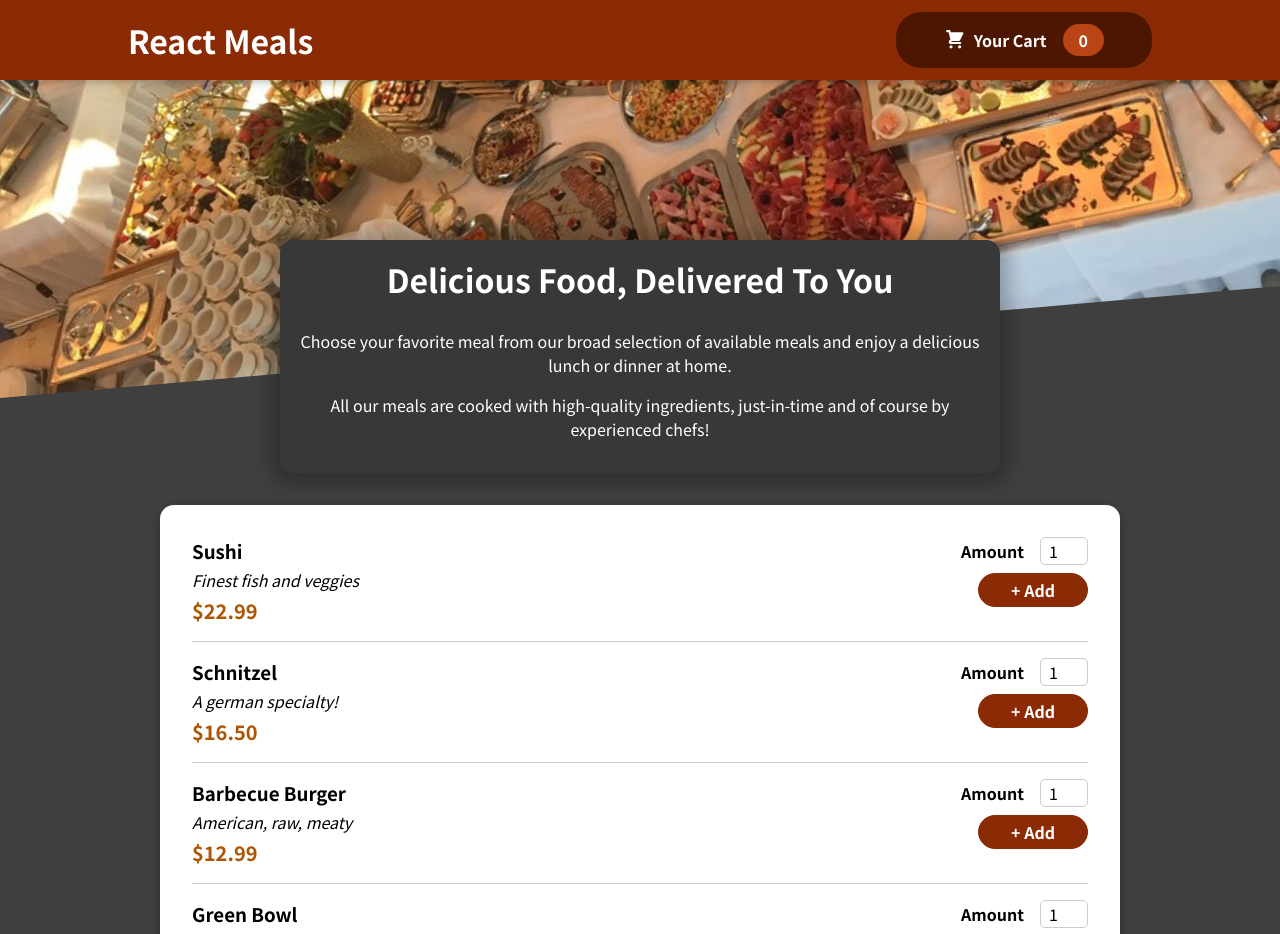
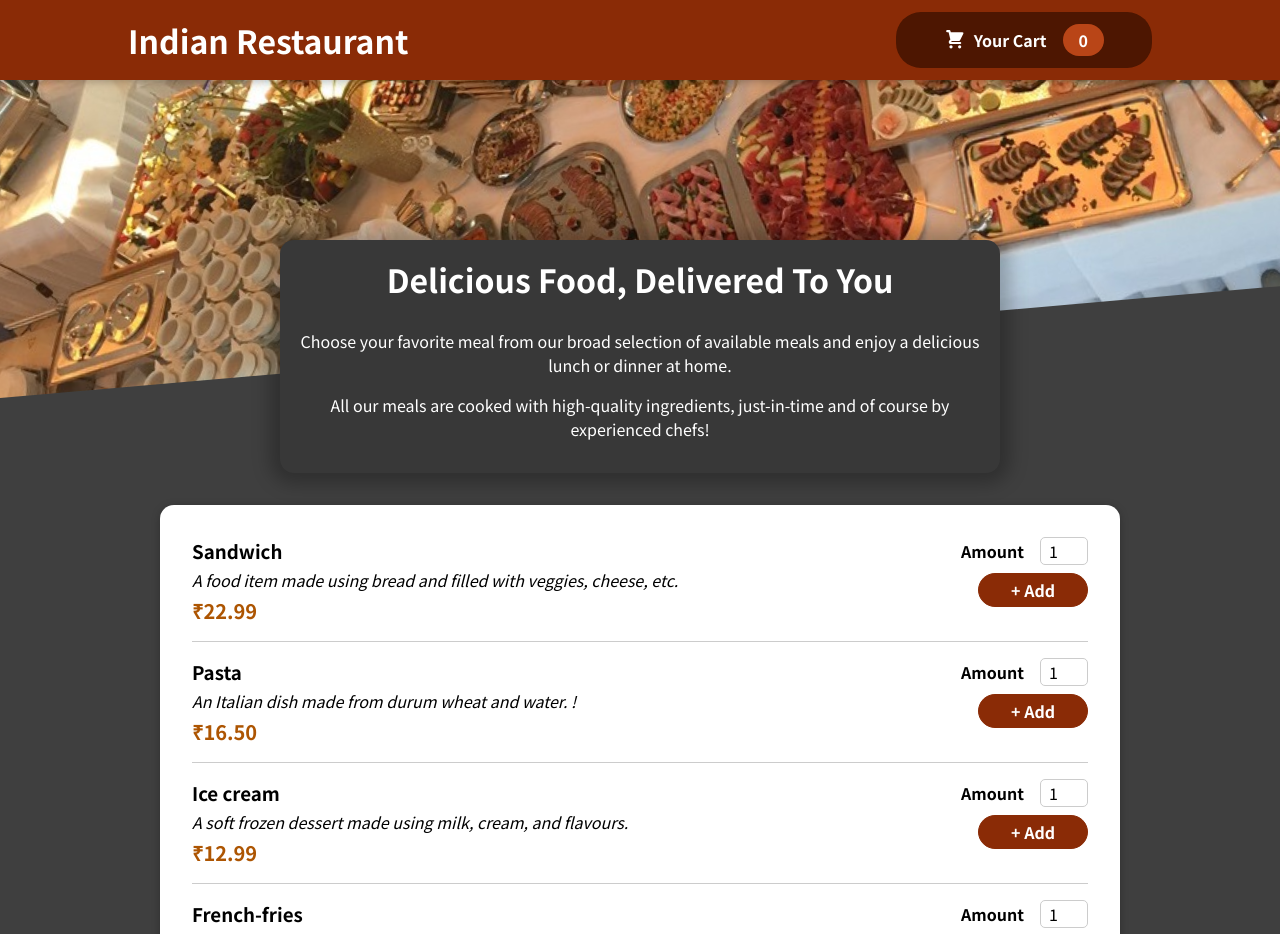
Before and after one commit to Sarthakkanungo/Restaurant-website, a React (Create React App) app: page / in a window 1280 px wide. Shown: the top 934 px of the page. Built offline with nearby package versions, Linux system fonts and the light colour scheme.

Commit message:
name changes in branch

```diff
--- a/src/Components/Cart/Cart.js
+++ b/src/Components/Cart/Cart.js
@@ -6,7 +6,7 @@ import CartContext from "../../store/cart-context";
 
 const Cart = (props) => {
   const cartCtx = useContext(CartContext);
-  const totalAmount = `$${cartCtx.totalAmount.toFixed(2)}`;
+  const totalAmount = `₹${cartCtx.totalAmount.toFixed(2)}`;
   const hasItems = cartCtx.items.length > 0;
 
   const cartItemRemoveHandler = id => {
--- a/src/Components/Cart/CartItem.js
+++ b/src/Components/Cart/CartItem.js
@@ -1,7 +1,7 @@
 import classes from './CartItem.module.css';
 
 const CartItem = (props) => {
-  const price = `$${props.price.toFixed(2)}`;
+  const price = `₹${props.price.toFixed(2)}`;
 
   return (
     <li className={classes['cart-item']}>
--- a/src/Components/Layout/Header.js
+++ b/src/Components/Layout/Header.js
@@ -10,7 +10,7 @@ const Header = (props) => {
   return (
     <Fragment>
        <header className={classes.header}>
-        <h1> React Meals </h1>
+        <h1> Indian Restaurant </h1>
         <HeaderCardButton onClick={props.onShowCart} />
        </header>
 
--- a/src/Components/Layout/HeaderCardButton.js
+++ b/src/Components/Layout/HeaderCardButton.js
@@ -37,7 +37,6 @@ const HeaderCardButton = (props) => {
   return (
 
     <button className={btnClasses} onClick={props.onClick}>
-
       <span className={classes.icon}>
         <CartIcon />
       </span>
--- a/src/Components/Meals/AvailableMeals.js
+++ b/src/Components/Meals/AvailableMeals.js
@@ -5,26 +5,26 @@ import MealItem from "./MealItem/MealItem";
 const DUMMY_MEALS = [
   {
     id: "m1",
-    name: "Sushi",
-    description: "Finest fish and veggies",
+    name: "Sandwich",
+    description: "A food item made using bread and filled with veggies, cheese, etc.",
     price: 22.99,
   },
   {
     id: "m2",
-    name: "Schnitzel",
-    description: "A german specialty!",
+    name: "Pasta",
+    description: "An Italian dish made from durum wheat and water. !",
     price: 16.5,
   },
   {
     id: "m3",
-    name: "Barbecue Burger",
-    description: "American, raw, meaty",
+    name: "Ice cream",
+    description: "A soft frozen dessert made using milk, cream, and flavours.",
     price: 12.99,
   },
   {
     id: "m4",
-    name: "Green Bowl",
-    description: "Healthy...and green...",
+    name: "French-fries",
+    description: "potato strips and cooked by being fried in deep fat",
     price: 18.99,
   },
 ];
--- a/src/Components/Meals/MealItem/MealItem.js
+++ b/src/Components/Meals/MealItem/MealItem.js
@@ -9,7 +9,7 @@ import CartContext from '../../../store/cart-context';
 const MealItem =(props) => {
 
  const cartCtx = useContext(CartContext);
-  const price = `$${props.price.toFixed(2)}` ;
+  const price = `₹${props.price.toFixed(2)}` ;
 
   const addToCartHandler = (amount) => {
 
```
Also changed, not shown: src/App.js (+7 -9 lines).
